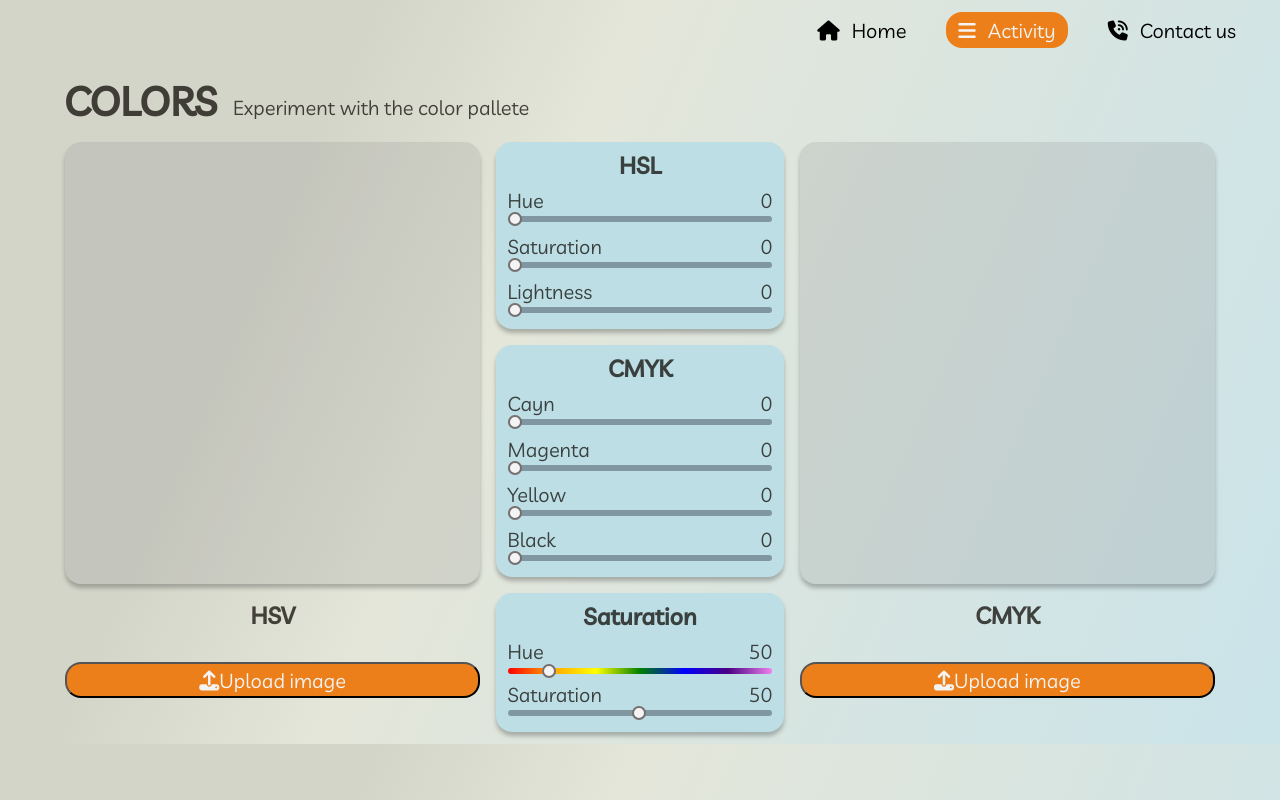
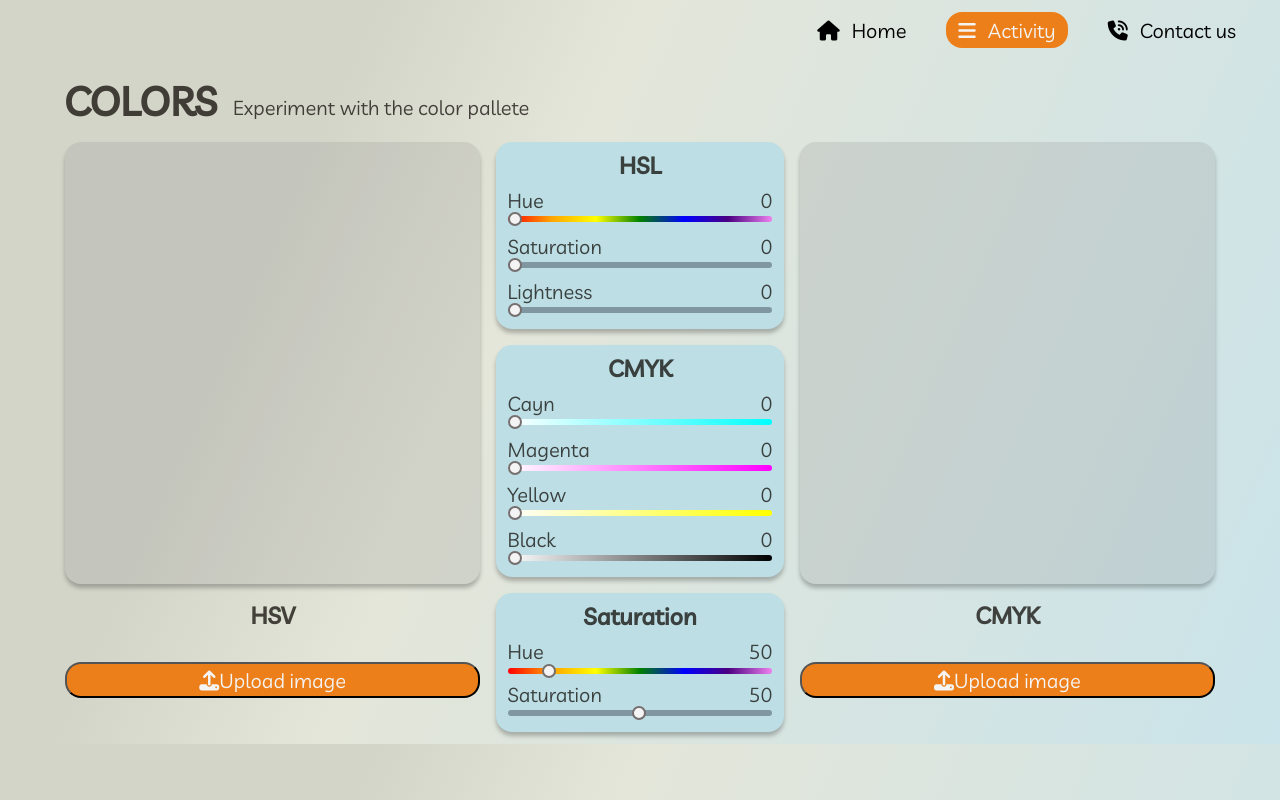
Before and after one commit to OMartsin/cg-labs, a Vue app: page /colors in a window 1280 px wide. Built offline with nearby package versions, Linux system fonts and the light colour scheme.

Commit message:
[fix] fix image point pick

```diff
--- a/src/components/CMYKImageSection.vue
+++ b/src/components/CMYKImageSection.vue
@@ -64,19 +64,23 @@ const loadImage = (imagePath: string) => {
 };
 
 const handleMouseMove = (event: MouseEvent) => {
-  const canvas = canvasRef.value
-  if (!canvas) return
-  let pos = {
-    x: canvas.offsetLeft,
-    y: canvas.offsetTop
-  }
-  const mouseX = event.pageX - pos.x
-  const mouseY = event.pageY - pos.y
-  const ctx = canvas.getContext('2d')
-  if (!ctx) return
-  const imageData = ctx.getImageData(mouseX, mouseY, 1, 1).data
+  const canvas = canvasRef.value;
+  if (!canvas) return;
 
-  const [red, green, blue, alpha] = imageData
+  const ctx = canvas.getContext('2d');
+  if (!ctx) return;
+
+  const rect = canvas.getBoundingClientRect();
+  const scaleX = canvas.width / rect.width;
+  const scaleY = canvas.height / rect.height;
+
+  const mouseX = (event.clientX - rect.left) * scaleX;
+  const mouseY = (event.clientY - rect.top) * scaleY;
+
+  const imageData = ctx.getImageData(mouseX, mouseY, 1, 1).data;
+
+  // imageData is a Uint8ClampedArray with RGBA values
+  const [red, green, blue, alpha] = imageData;
 
   imageInfoStore.setCMYK(rgbToCmyk({ red, green, blue }))
   console.log({ red, green, blue })
--- a/src/components/HSLImageSection.vue
+++ b/src/components/HSLImageSection.vue
@@ -20,9 +20,6 @@ const { title, loadButtonText, canvasRedraw, rgbToHsl } = defineProps<{
 const canvasRef = ref<HTMLCanvasElement | null>(null)
 const fileInputRef = ref<HTMLInputElement | null>(null)
 const iconClass = ref('fas fa-upload')
-const mouseX = ref(0)
-const mouseY = ref(0)
-const color = ref('')
 
 onMounted(() => {
   canvasRedraw(canvasRef.value, null, null)
@@ -60,6 +57,7 @@ const loadImage = (imagePath: string) => {
   }
 
   const image = new Image()
+
   image.onload = () => {
     if (canvas) {
       canvas.width = image.width
@@ -69,6 +67,7 @@ const loadImage = (imagePath: string) => {
   }
   image.src = imagePath
 }
+
 
 watch(canvasRef, (newValue: HTMLCanvasElement | null) => {
   canvasRedraw(newValue, null, null)
@@ -88,25 +87,27 @@ watch(
   }
 )
 const handleMouseMove = (event: MouseEvent) => {
-  const canvas = canvasRef.value
-  if (!canvas) return
-  let pos = {
-    x: canvas.offsetLeft,
-    y: canvas.offsetTop
-  }
-  const rect = canvas.getBoundingClientRect()
-  const mouseX = event.pageX - pos.x
-  const mouseY = event.pageY - pos.y
-  const ctx = canvas.getContext('2d')
-  if (!ctx) return
-  const imageData = ctx.getImageData(mouseX, mouseY, 1, 1).data
+  const canvas = canvasRef.value;
+  if (!canvas) return;
+
+  const ctx = canvas.getContext('2d');
+  if (!ctx) return;
+
+  const rect = canvas.getBoundingClientRect();
+  const scaleX = canvas.width / rect.width;
+  const scaleY = canvas.height / rect.height;
+
+  const mouseX = (event.clientX - rect.left) * scaleX;
+  const mouseY = (event.clientY - rect.top) * scaleY;
+
+  const imageData = ctx.getImageData(mouseX, mouseY, 1, 1).data;
 
   // imageData is a Uint8ClampedArray with RGBA values
-  const [red, green, blue, alpha] = imageData
+  const [red, green, blue, alpha] = imageData;
 
-  imageInfoStore.setHSL(rgbToHsl({ red, green, blue }))
-  console.log({ red, green, blue })
-}
+  imageInfoStore.setHSL(rgbToHsl({ red, green, blue }));
+  console.log({ red, green, blue });
+};
 
 </script>
 
--- a/src/components/ImageInteractionSection.vue
+++ b/src/components/ImageInteractionSection.vue
@@ -70,7 +70,7 @@ watch(
           type="range"
           min="0"
           max="360"
-          class="slider"
+          class="slider colored"
           id="hue-value-slider"
           disabled
         />
@@ -110,22 +110,22 @@ watch(
           <a>Cayn</a>
           <a>{{cmyk.cyan}}</a>
         </div>
-        <input v-model="cmyk.cyan" type="range" min="0" max="100" class="slider" id="cyan-value-slider" disabled/>
+        <input v-model="cmyk.cyan" type="range" min="0" max="100" class="slider cyan" id="cyan-value-slider" disabled/>
         <div class="slider-container-data">
           <a>Magenta</a>
           <a>{{ cmyk.magenta }}</a>
         </div>
-        <input v-model="cmyk.magenta" type="range" min="0" max="100" class="slider" id="magenta-value-slider" disabled/>
+        <input v-model="cmyk.magenta" type="range" min="0" max="100" class="slider magenta" id="magenta-value-slider" disabled/>
         <div class="slider-container-data">
           <a>Yellow</a>
           <a>{{cmyk.yellow}}</a>
         </div>
-        <input v-model="cmyk.yellow" type="range" min="0" max="100" class="slider" id="yellow-value-slider" disabled/>
+        <input v-model="cmyk.yellow" type="range" min="0" max="100" class="slider yellow" id="yellow-value-slider" disabled/>
         <div class="slider-container-data">
           <a>Black</a>
           <a>{{cmyk.black}}</a>
         </div>
-        <input v-model="cmyk.black" type="range" min="0" max="100" class="slider" id="black-value-slider" disabled/>
+        <input v-model="cmyk.black" type="range" min="0" max="100" class="slider black" id="black-value-slider" disabled/>
       </div>
     </div>
 
@@ -187,6 +187,39 @@ watch(
     blue,
     indigo,
     violet
+  ) !important;
+}
+
+.black{
+  background-image: linear-gradient(
+    to right,
+    white,
+    gray,
+    black
+  ) !important;
+}
+
+.cyan{
+  background-image: linear-gradient(
+    to right,
+    white,
+    cyan
+  ) !important;
+}
+
+.magenta{
+  background-image: linear-gradient(
+    to right,
+    white,
+    magenta
+  ) !important;
+}
+
+.yellow{
+  background-image: linear-gradient(
+    to right,
+    white,
+    yellow
   ) !important;
 }
 .hsl-settings-form {
```
